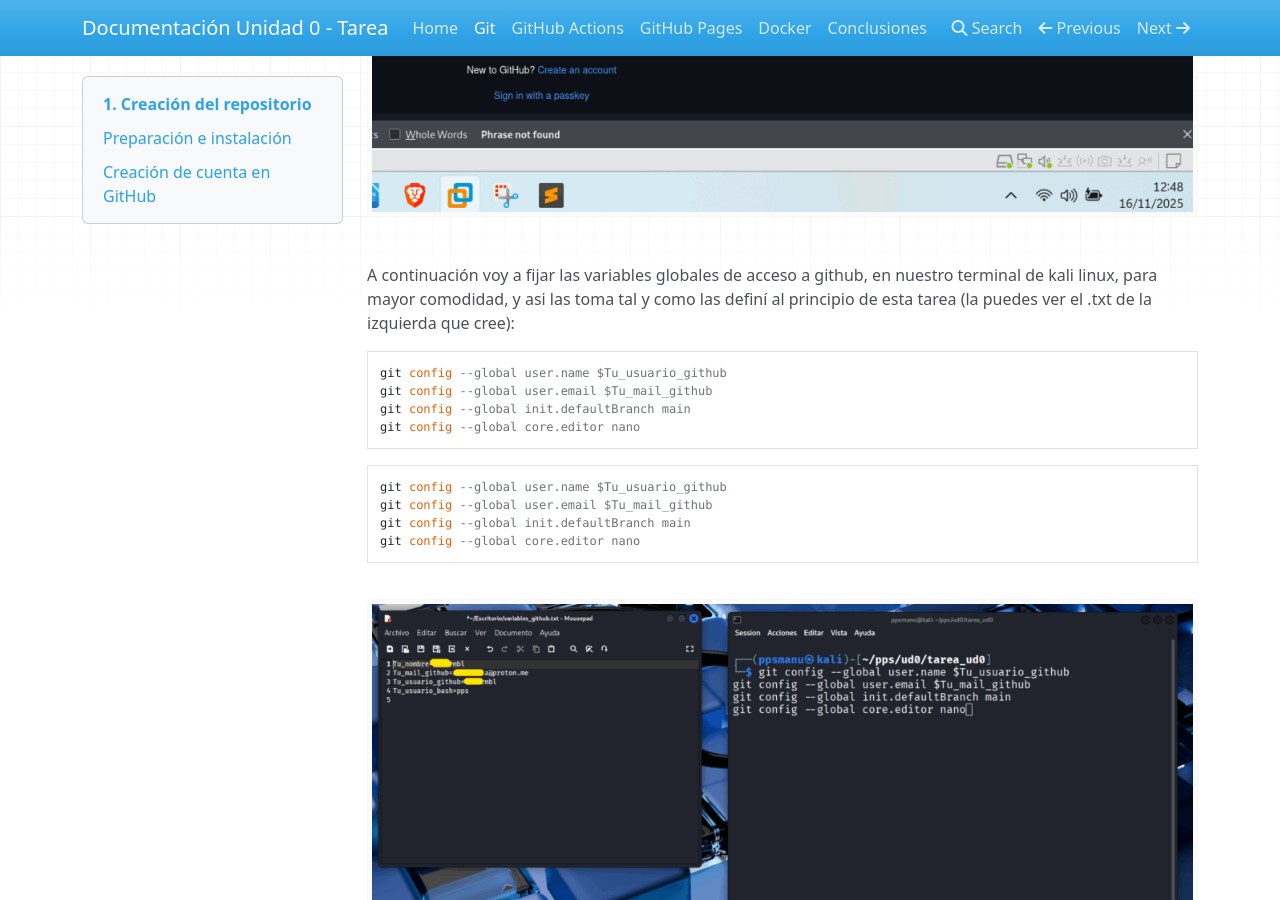
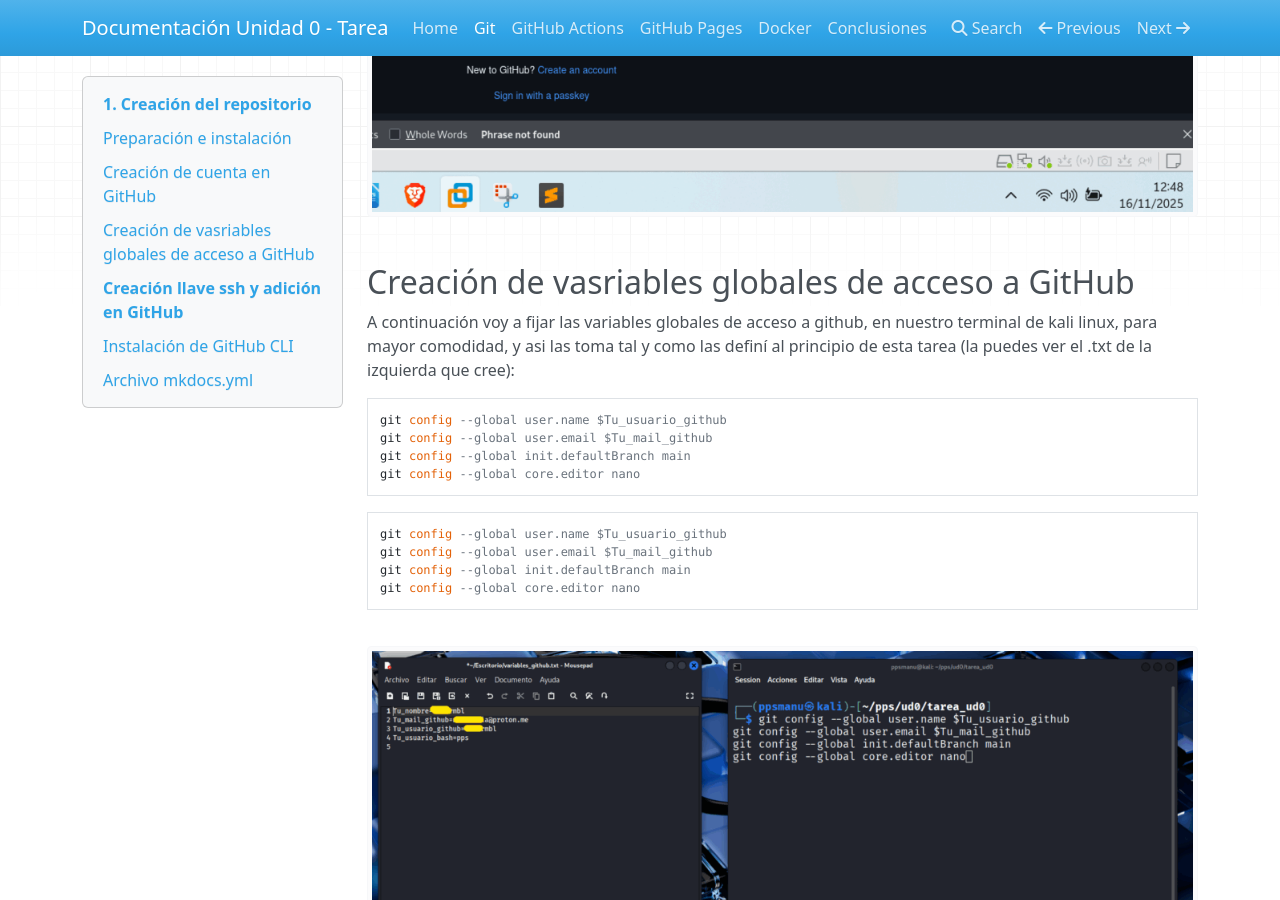
Before and after one commit to cibermbl/PPS-Unidad0-Tarea-Manuel-Benitez, an MkDocs documentation site: the page built from docs/git.md, in a window 1280 px wide and 900 px high, scrolled down 4799 px. Built offline with MkDocs 1.6.1, drawn with Linux system fonts in a browser that asks for light colours; nearby versions of some CDN libraries; some of the changed text lies outside the part shown.

Commit message:
Arreglando la estructura md - nuevos epígrafes git.md

````diff
--- a/docs/git.md
+++ b/docs/git.md
@@ -46,6 +46,8 @@ Hago login en github,
 
 ![](img/imagen-8-1024x666.png)
 
+## Creación de vasriables globales de acceso a GitHub
+
 A continuación voy a fijar las variables globales de acceso a github, en nuestro terminal de kali linux, para mayor comodidad, y asi las toma tal y como las definí al principio de esta tarea (la puedes ver el .txt de la izquierda que cree):
 
 ```
@@ -73,6 +75,8 @@ Y efectivamente, me lo devuelve correctamente en el terminal.
 A continuación configuramos _git config --global core.pager ""_ --> con eso conseguimos que ante comandos como _git diff_ o _git log_ , los resultados se muestren por completo y sin paginar en el terminal.
 
 ![](img/imagen-13.png)
+
+# Creación llave ssh y adición en GitHub
 
 A continuación voy a crear la llave ssh para nuestro equipo para añadirla en github, y así darle un plus de seguridad en las conexiones:
 
@@ -109,6 +113,8 @@ le escribo un título, y añado:
 ![](img/imagen-85-1024x601.png)
 
 ![](img/imagen-27-1024x303.png)
+
+### Adición de la llave ssh en el repositorio en GitHub
 
 A continuación procedo a crear un repositorio en github,
 
@@ -150,6 +156,9 @@ Observamos, como contiene el _README.md_, el directorio _.git,_ etc.
 
 ![](img/imagen-35-1024x446.png)
 
+
+## Instalación de GitHub CLI
+
 A continuación, procedo a crear la estructura del repositorio. Que debe ser como éste:
 
 ![](img/imagen-36.png)
@@ -170,6 +179,8 @@ git config user.name
 
 Y efectivamente, tengo las variables declaradas, correctamente.
 
+
+
 Instalación de GitHub CLI:
 
 ```
@@ -185,6 +196,8 @@ sudo apt install gh
 ![](img/imagen-38.png)
 
 ![](img/imagen-39.png)
+
+### Autenticación en github.com desde GitHub CLI
 
 Una vez instalado, procedo a autenticarme en github.com:
 
@@ -230,11 +243,14 @@ y ya comprobamos como ya está sincronizado con mi ordenador,
 
 ![](img/imagen-47-1024x831.png)
 
+### Creación de la estructura del repositorio
+
 A continuación, paso a crear la estructura del repositorio:
 
 ![](img/imagen-36.png)
 
 Comandos:
+
 
 ```
 #Para crear los directorios
@@ -371,6 +389,8 @@ ya está todo subido en remoto a github,
 ![](img/imagen-59-1024x668.png)
 
 ![](img/imagen-60-1024x576.png)
+
+## Archivo *mkdocs.yml*
 
 Por último, voy a crear dar contenido al archivo _mkdocs.yml,_ que es un archivo en lenguaje de marcas .yml, el cual sirve para crear toda la estructura de una página web estática html, a partir de los archivos .md que creamos en la estructura situados en la carpeta _docs/_,
 
````
Also changed, not shown: other parts of docs/git.md (+2 -0 lines).
